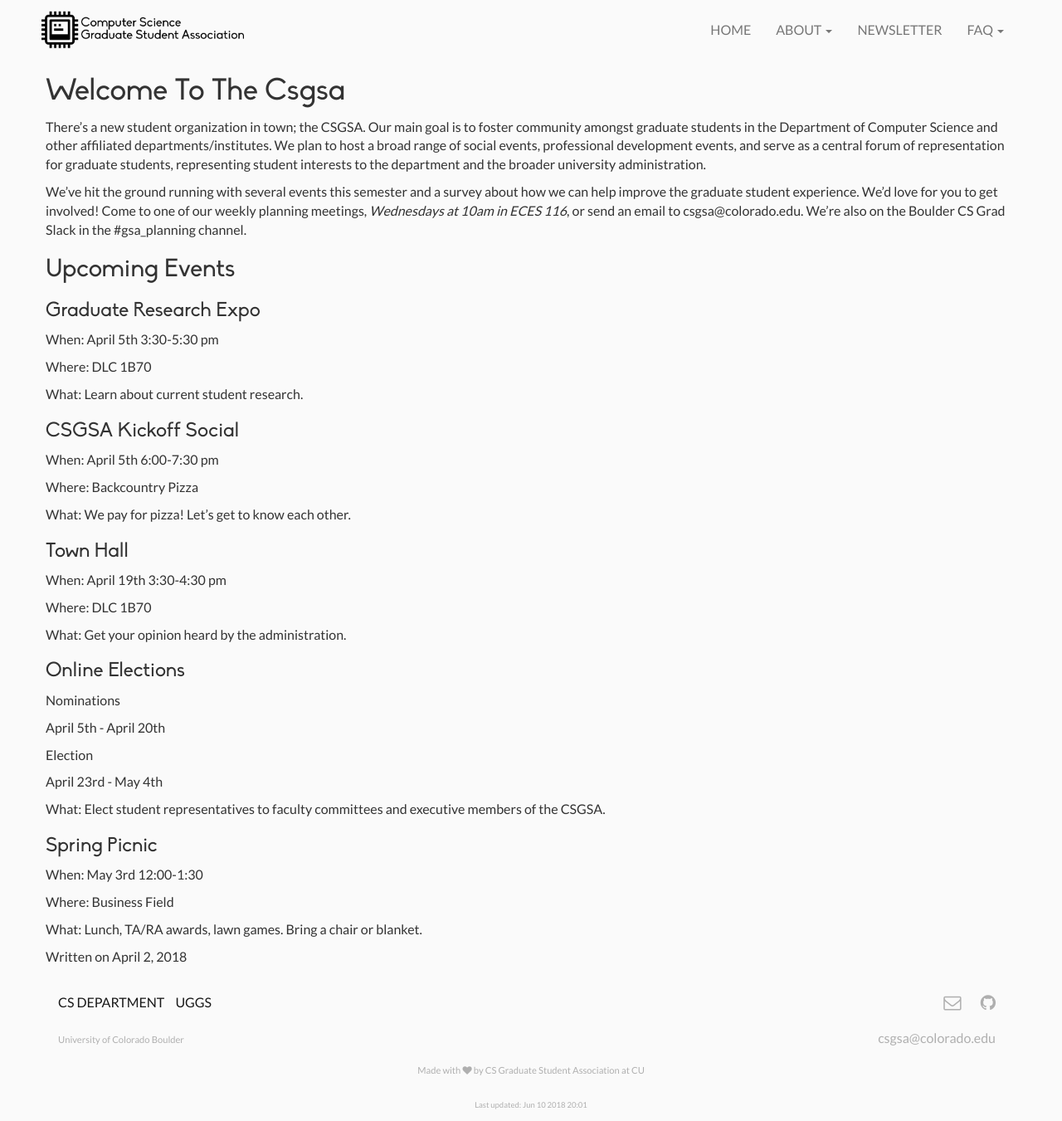
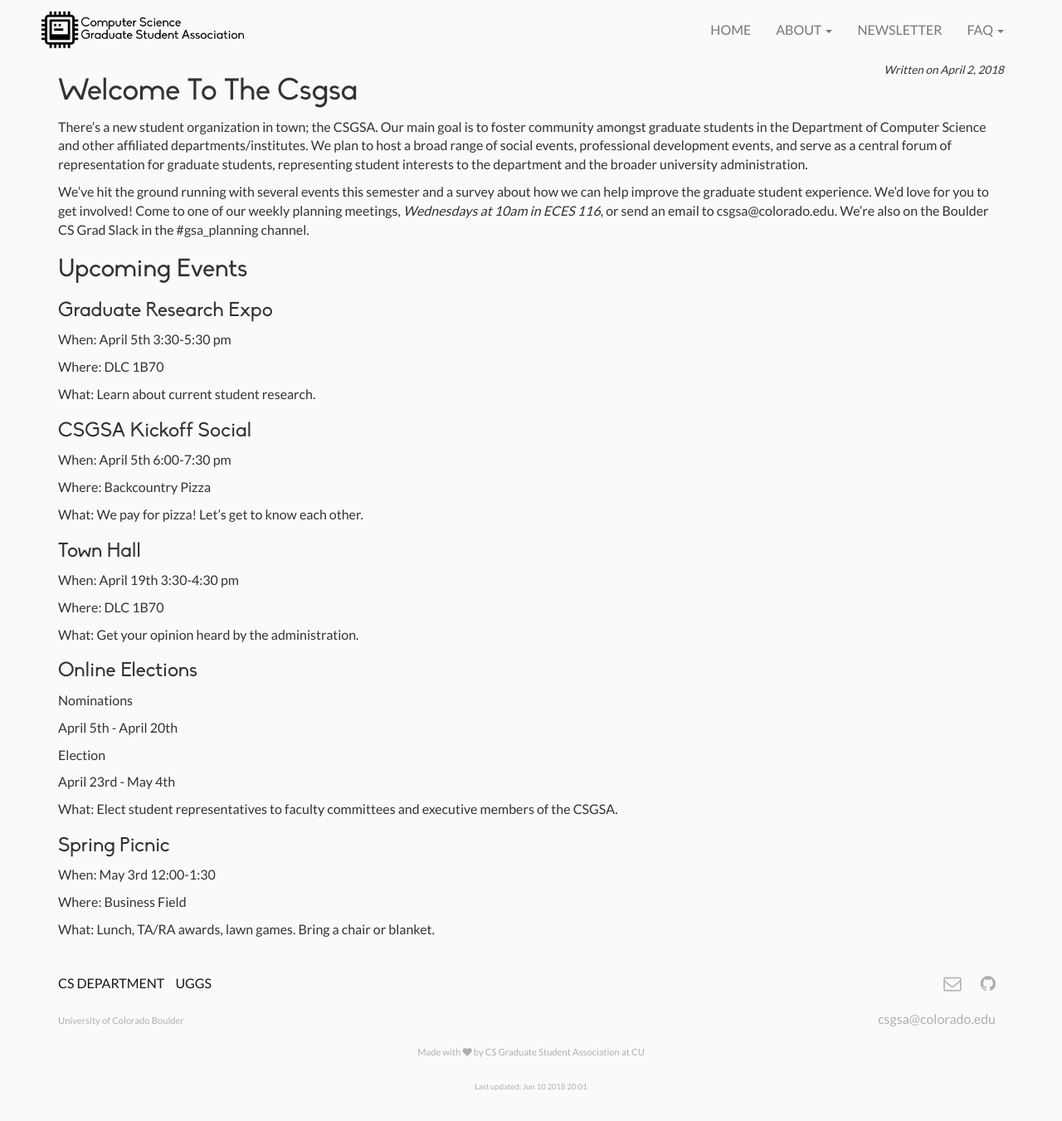
Before and after one commit to casassg/events-landing, a Jekyll site: the page built from _posts/2018-4-2-Welcome-to-the-CSGSA.md, in a window 1280 px wide. Shown: the whole page at 83% size. Built offline with Jekyll 4.4.1, drawn with Linux system fonts in a browser that asks for light colours; nearby versions of some CDN libraries; after the commit the page ends 1328 px from its top, so only the background shows below that.

Commit message:
fix missing cols in layouts

```diff
--- a/_config.yml
+++ b/_config.yml
@@ -16,8 +16,6 @@
 
 
 # Style variables
-accent_color: "#22b573"
-events_overlay_color: "#2697FF"
 background_color: "#FAFAFA"
 footer_text_color: "#666666"
 events_bg_img: assets/img/people.jpg
@@ -26,21 +24,6 @@
 accent_color: "#cfb87c"
 events_overlay_color: "#000"
 # END CU THEME
-
-# START THEME 3
-# accent_color: "#FF5722"
-# events_overlay_color: "#2697FF"
-# END THEME 3
-
-# START THEME 4
-# accent_color: "#FF5252"
-# events_overlay_color: "#2697FF"
-# END THEME 4
-
-# START WINTER THEME
-# accent_color: "#165E33"
-# events_overlay_color: "#AA504A"
-# END WINTER THEME
 
 # Author variables
 author: CS Graduate Student Association at CU
--- a/_layouts/post.html
+++ b/_layouts/post.html
@@ -5,18 +5,21 @@
 <article class="post">
 <div class="container">
 	<div class="row">
-  		<h1>{{ page.title }}</h1>
+		<div class="col-md-12">
+		<div class="date pull-right">
+				<small>Written on {{ page.date | date: "%B %e, %Y" }}</small>
+		</div>
+		<h1>{{ page.title }}</h1>
+		</div>
 	</div>
 
 	<div class="row">
-  		<div class="entry">
+			<div class="col-md-12">
+  			<div class="entry">
     			{{ content }}
-  		</div>
+		  </div>
+		</div>
 	</div>
 
-	<div class="row">
-  		<div class="date">
-    			Written on {{ page.date | date: "%B %e, %Y" }}
- 		 </div>
-	</div>
+
 </article>
--- a/assets/css/main.scss
+++ b/assets/css/main.scss
@@ -391,6 +391,9 @@
   width: auto;
 }
 
+.date {
+    font-style: italic;
+}
 
 .navbar-default {
     background-color: rgba(0,0,0,0);
```
Also changed, not shown: _layouts/page.html (+8 -3 lines).
